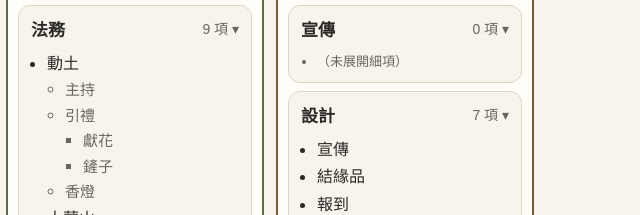
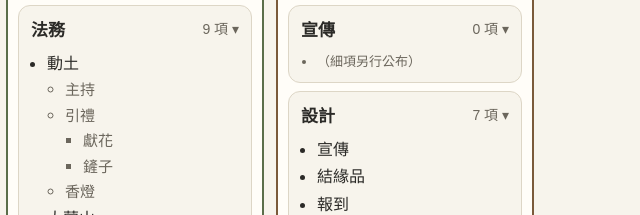
Before and after one commit to twnyda07/baoyan-dongtu-plan, a plain HTML site: page index.html in a window 1280 px wide. Shown: the part 401-616 px from the top of the page, 640-1280 px from the left. Drawn offline with Linux system fonts and the light colour scheme.

Commit message:
架構圖空白分支改為「細項另行公布」
Co-Authored-By: Claude Opus 5.5 <noreply@anthropic.com>

```diff
--- a/index.html
+++ b/index.html
@@ -340,7 +340,7 @@ const esc=s=>String(s).replace(/[&<>"]/g,c=>({"&":"&amp;","<":"&lt;",">":"&gt;",
 const GN=g=>(GROUPS.find(x=>x.g===g)||{name:g}).name;
 const store={get(k){try{return JSON.parse(localStorage.getItem(k))}catch(e){return null}},set(k,v){try{localStorage.setItem(k,JSON.stringify(v))}catch(e){}}};
 function count(n){return (n||[]).reduce((a,x)=>a+1+(Array.isArray(x)?count(x[1]):0),0)}
-function ul(n){if(!n||!n.length)return '<ul><li class="src">（未展開細項）</li></ul>';return '<ul>'+n.map(x=>Array.isArray(x)?`<li>${esc(x[0])}${ul(x[1])}</li>`:`<li>${esc(x)}</li>`).join('')+'</ul>'}
+function ul(n){if(!n||!n.length)return '<ul><li class="src">（細項另行公布）</li></ul>';return '<ul>'+n.map(x=>Array.isArray(x)?`<li>${esc(x[0])}${ul(x[1])}</li>`:`<li>${esc(x)}</li>`).join('')+'</ul>'}
 
 // ===== 架構圖 =====
 $('#clusters').innerHTML=CLUSTERS.map(c=>`<div class="cluster" style="--cc:var(${c.c})"><div class="ct">${esc(c.name)}<small>${esc(c.sub)}</small></div>`+
```
